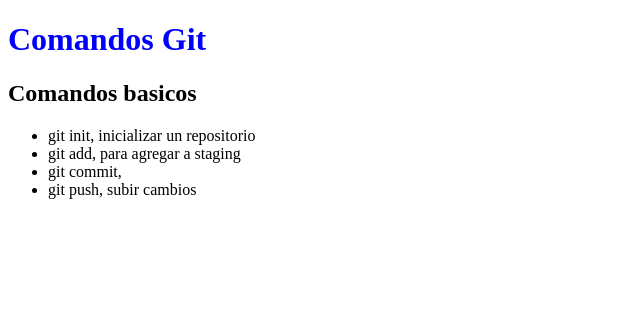
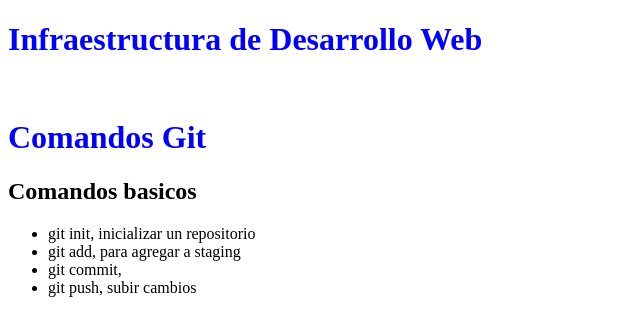
Before and after one commit to myruuribe/comandos-git, a plain HTML site: page index.html in a window 1280 px wide. Shown: the whole page, without its empty margins (0-640 px from the left). Drawn offline with Linux system fonts and the light colour scheme.

Commit message:
Agregue nombre de materia a index

```diff
--- a/index.html
+++ b/index.html
@@ -6,6 +6,8 @@
     <link rel="stylesheet" href="css/miestilo.css">
 </head>
 <body>
+    <h1>Infraestructura de Desarrollo Web</h1>
+    </br>
     <h1>Comandos Git</h1>
     <h2>Comandos basicos</h2>
 
```
